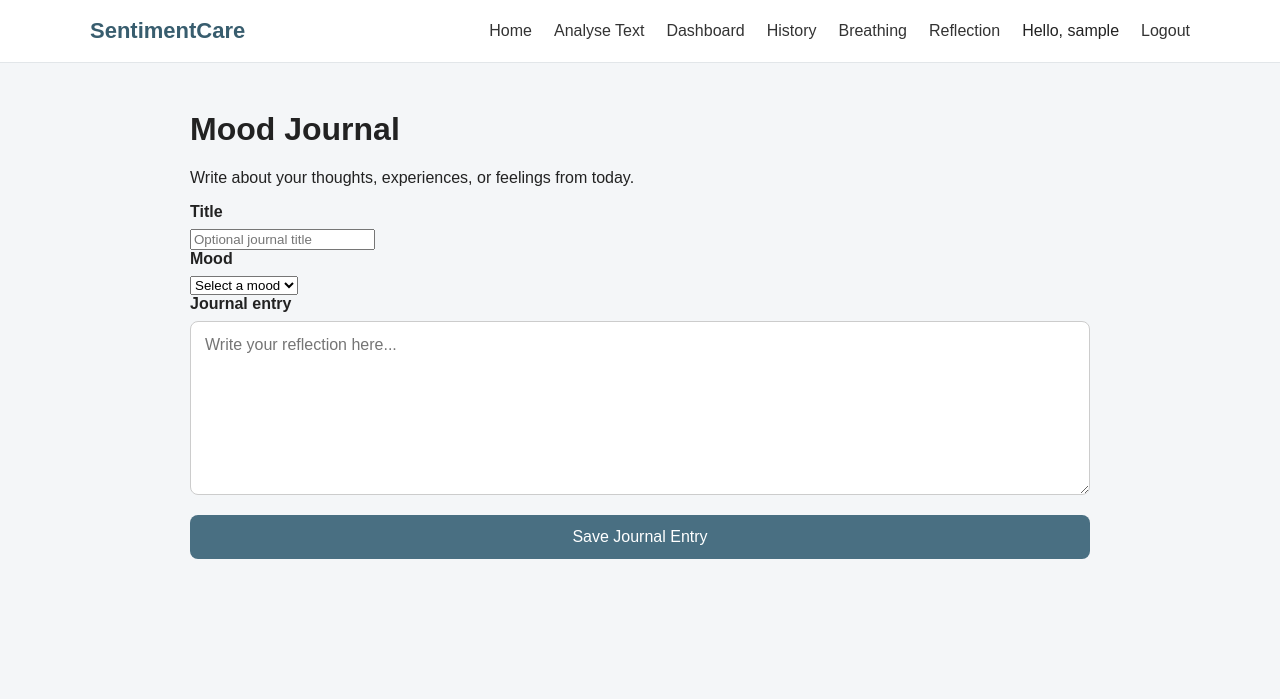
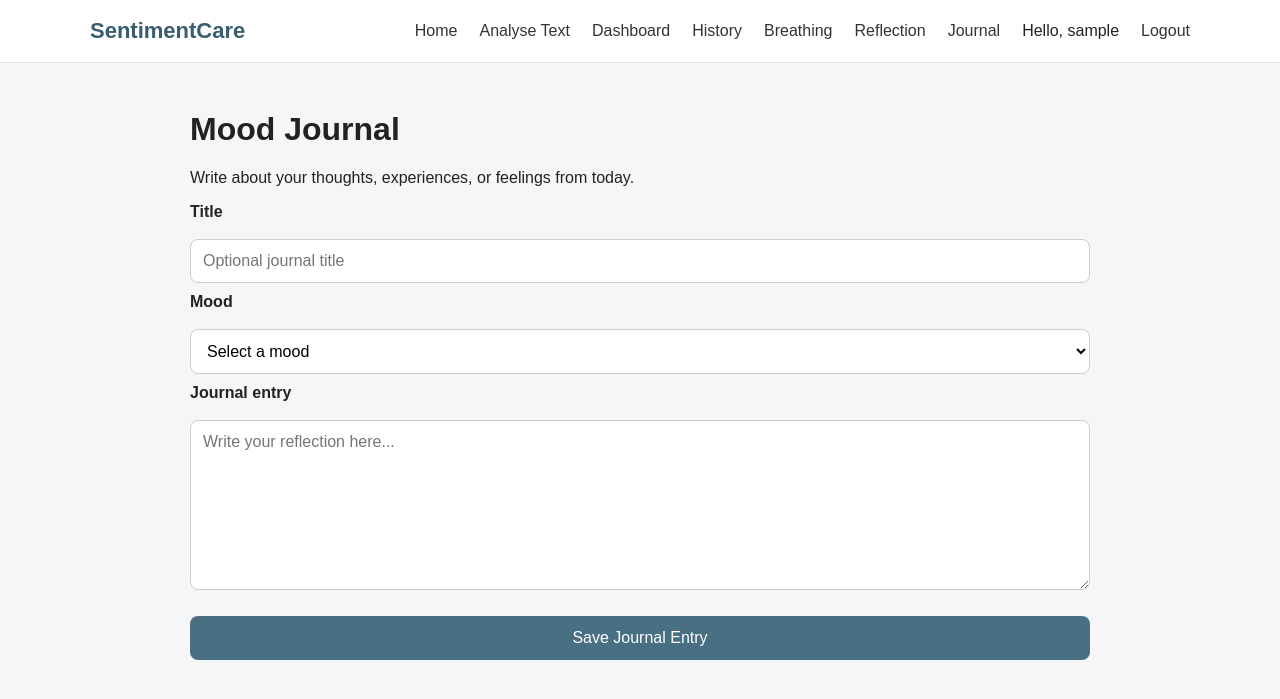
Before and after one commit to dodo762/Text-Sentiment-Project, a Flask app: page /journal in a window 1280 px wide. Shown: the top 699 px of the page. Run offline with Flask 3, Linux system fonts and the light colour scheme; the visitor is signed in with stand-in values (Sample User, id 1); data that the repository does not hold is empty; parts of the project's set-up code (start-up, migrations or seed data) failed here and were passed over.

Commit message:
Mood journaling(Edit and delete)partially done

```diff
--- a/app.py
+++ b/app.py
@@ -670,5 +670,59 @@ def journal():
         entries=entries
     )
 
+@app.route("/journal/delete/<int:entry_id>", methods=["POST"])
+@login_required
+def delete_journal_entry(entry_id):
+    connection = get_database_connection()
+    cursor = connection.cursor()
+
+    cursor.execute(
+        """
+        DELETE FROM journal_entries
+        -- to make sure it not delete other user's journal even if the id is matches
+        WHERE id = %s AND user_id = %s
+        """,
+        #to ensure that the deletion is performed only for the logged-in user's entry, preventing unauthorized deletion of other users' entries
+        (entry_id, session["user_id"])
+    )
+
+    connection.commit()
+    cursor.close()
+    connection.close()
+
+    flash("Journal entry deleted successfully.", "success")
+    return redirect(url_for("journal"))
+
+
+#Step 10.13 Add edit journal entry route
+@app.route("/journal/edit/<int:entry_id>")
+@login_required
+def edit_journal_entry(entry_id):
+    connection = get_database_connection()
+    cursor = connection.cursor(dictionary=True)
+
+    cursor.execute(
+        """
+        SELECT id, title, content, mood, created_at
+        FROM journal_entries
+        WHERE id = %s AND user_id = %s
+        """,
+        (entry_id, session["user_id"])
+    )
+
+    entry = cursor.fetchone()
+
+    cursor.close()
+    connection.close()
+
+    if entry is None:
+        flash("Journal entry not found.", "error")
+        return redirect(url_for("journal"))
+
+    return render_template(
+        "edit_journal.html",
+        entry=entry
+    )
+
 if __name__ == "__main__":
     app.run(debug=True)
--- a/static/style.css
+++ b/static/style.css
@@ -495,3 +495,55 @@ button:hover {
     margin-bottom: 14px;
     line-height: 1.6;
 }
+
+
+.content-card form{
+    /* Add spacing between form elements */
+    display: flex;
+    /* Stack form elements vertically */
+    flex-direction: column;
+    /* Add spacing between form elements */
+    gap: 10px;
+}
+
+/* Style the input fields, select dropdowns, and textarea elements within the content card */
+.content-card input[type="text"],
+.content-card select,
+.content-card textarea {
+    width: 100%;
+    padding: 12px;
+    border: 1px solid #cccccc;
+    border-radius: 8px;
+    font-size: 1rem;
+    box-sizing: border-box;
+}
+
+/* Style the select dropdowns specifically */
+.content-card select {
+    background-color: #ffffff;
+}
+
+.journal-list {
+    margin-top: 28px;
+}
+
+.journal-entry-card {
+    margin-top: 16px;
+    padding: 20px;
+    background-color: #ffffff;
+    border-radius: 10px;
+    border-left: 5px solid #5b7c8d;
+}
+
+.journal-entry-card h3 {
+    margin-top: 0;
+    margin-bottom: 10px;
+}
+
+.journal-entry-card p {
+    line-height: 1.6;
+}
+
+.journal-entry-card small {
+    color: #666666;
+}
--- a/templates/base.html
+++ b/templates/base.html
@@ -54,6 +54,10 @@
                             Reflection
                         </a>
 
+                        <a href="{{ url_for('journal') }}">
+                            Journal
+                        </a>
+
                         <span>
                             Hello, {{ session.get("username") }}
                         </span>
--- a/templates/journal.html
+++ b/templates/journal.html
@@ -41,6 +41,9 @@
             ></textarea>
 
             <button type="submit">Save Journal Entry</button>
+
+        </form>
+
         {% if entries %}
             <div class="journal-list">
                 <h2>Your Journal Entries</h2>
@@ -62,11 +65,27 @@
                         <small>
                             {{ entry.created_at.strftime("%d %b %Y, %I:%M %p") }}
                         </small>
+
+                        <!-- Step 10.12: add edit journal entry-->
+                        <a
+                            href="{{ url_for('edit_journal_entry', entry_id=entry.id) }}"
+                            class="edit-button"
+                        >
+                            Edit
+                        </a>
+
+                        <form
+                            method="POST"
+                            action="{{ url_for('delete_journal_entry', entry_id=entry.id) }}"
+                        >
+                            <button type="submit" class="delete_button">
+                                Delete
+                            </button>
+                        </form>
                     </div>
                 {% endfor %}
             </div>
         {% endif %}
-        </form>
     </div>
 </div>
 {% endblock %}
```
Lines whose indentation alone changed are shown as unchanged.
